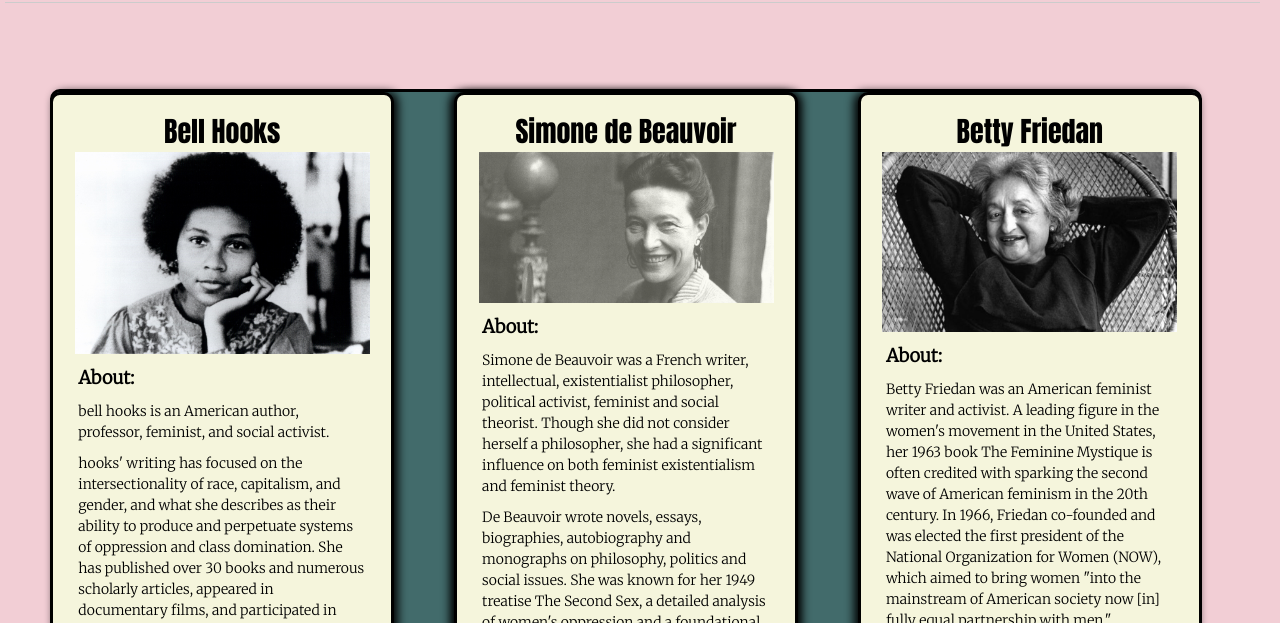
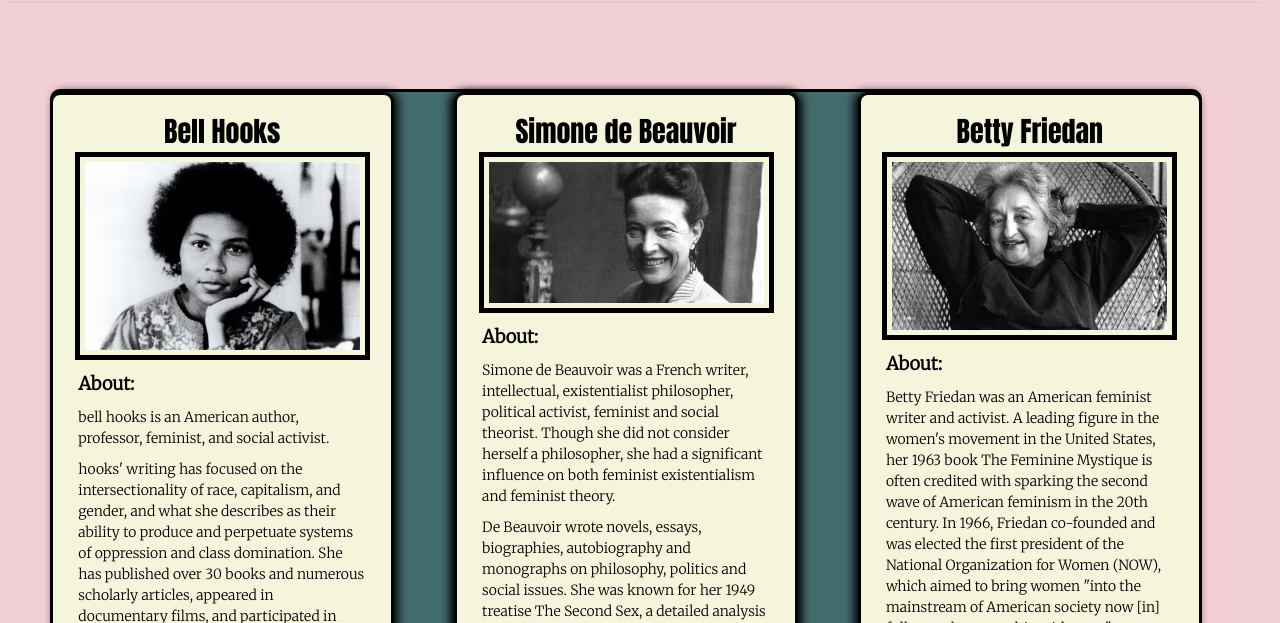
Before and after one commit to Emily0509/women_web_final, a plain HTML site: page literature.html in a window 1280 px wide. Shown: the part 177-800 px from the top of the page. Drawn offline with Linux system fonts and the light colour scheme.

Commit message:
Add files via upload

```diff
--- a/css/style.css
+++ b/css/style.css
@@ -144,7 +144,13 @@ h1, h2, h3{
 .grid img{
     width: 90%;
     display: block;
+    border: solid 5px #000000;
+    padding: 5px;
     margin:auto;
+}
+
+.grid div:nth-child(3n+2) img:hover {
+    opacity: 0.2;
 }
 
 .grid div:nth-child(3n+1)  {
@@ -157,11 +163,6 @@ h1, h2, h3{
 
 .grid div:nth-child(3n+2)  {
     box-shadow: 4px 0 10px, -4px 0 10px;
-}
-
-.grid div:nth-of-type(2n) img{
-    opacity: 0.7;
-    background-color: black;
 }
 
 .flex_parent {
@@ -403,13 +404,6 @@ main ul li{
         padding: 5px 5px 5px 5px;
     }
 
-    .grid img{
-        width: 90%;
-        display: block;
-        margin:auto;
-    }
-
-
     .grid div:nth-child(3n+1)  {
         box-shadow: 4px 0 10px;
         }
@@ -443,11 +437,6 @@ main ul li{
         border: solid;
         border-radius: 8px;
         margin: 0 auto;
-    }
-
-    .grid div:nth-of-type(2n) img{
-        opacity: 0.7;
-        background-color: black;
     }
 
     main > img {
```
